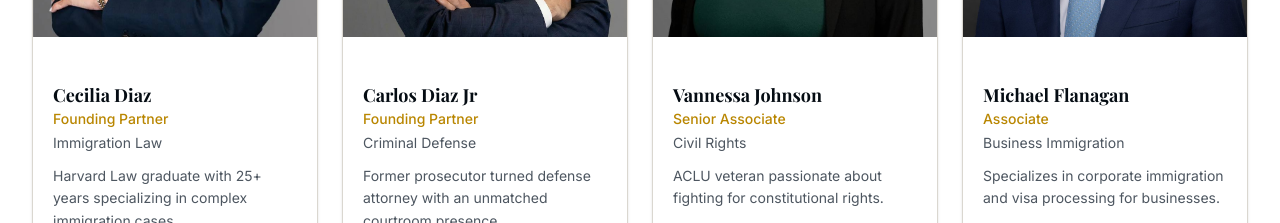
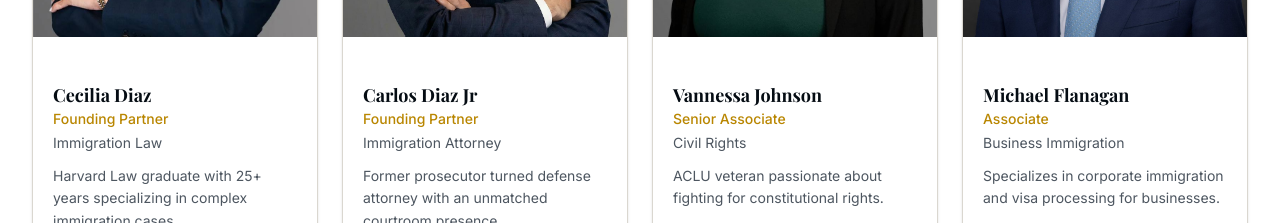
Before and after one commit to blancagut/DandJ, a Next.js app: page / in a window 1280 px wide. Shown: the part 3420-3643 px from the top of the page. Built offline with nearby package versions, Linux system fonts and the light colour scheme; a web font is replaced by a local one.

Commit message:
Update Carlos Diaz Jr specialty to immigration

```diff
--- a/components/attorneys-section.tsx
+++ b/components/attorneys-section.tsx
@@ -21,7 +21,7 @@ export function AttorneysSection() {
           {
             name: "Carlos Diaz Jr",
             title: "Socio Fundador",
-            specialty: "Defensa Criminal",
+            specialty: "Abogado de Inmigracion",
             image: "/team/CarlosDiazJr.jpg",
             bio: "Ex fiscal convertido en abogado defensor con una presencia inigualable en la corte.",
           },
@@ -51,7 +51,7 @@ export function AttorneysSection() {
           {
             name: "Carlos Diaz Jr",
             title: "Founding Partner",
-            specialty: "Criminal Defense",
+            specialty: "Immigration Attorney",
             image: "/team/CarlosDiazJr.jpg",
             bio: "Former prosecutor turned defense attorney with an unmatched courtroom presence.",
           },
```
